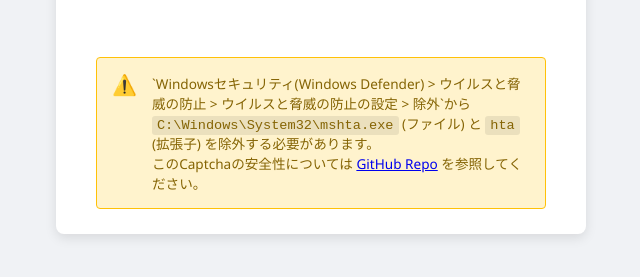
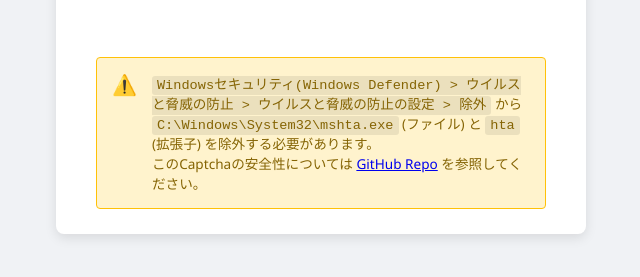
Before and after one commit to otoneko1102/captcha-like-fake-captcha, a website: page public/index.html in a window 1280 px wide. Shown: the part 393-670 px from the top of the page, without its empty margins (319-959 px from the left). Drawn offline with Linux system fonts and the light colour scheme.

Commit message:
警告メッセージのコードブロックを追加し、Windowsセキュリティの設定手順を明確化

```diff
--- a/public/index.html
+++ b/public/index.html
@@ -51,7 +51,7 @@
         <div class="warn-icon">⚠️</div>
         <div class="warn-text">
           <p>
-            `Windowsセキュリティ(Windows Defender) > ウイルスと脅威の防止 > ウイルスと脅威の防止の設定 > 除外`から
+            <code>Windowsセキュリティ(Windows Defender) > ウイルスと脅威の防止 > ウイルスと脅威の防止の設定 > 除外</code> から
             <code>C:\Windows\System32\mshta.exe</code> (ファイル) と
             <code>hta</code> (拡張子) を除外する必要があります。
           </p>
```
